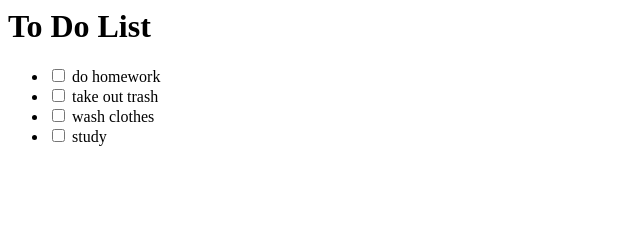
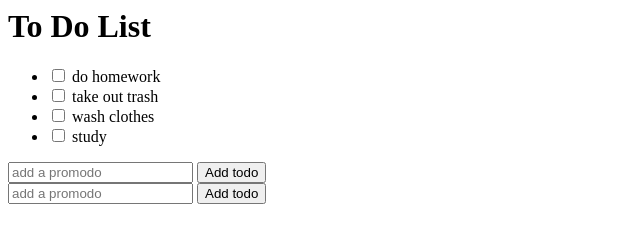
Before and after one commit to nyalx/to_do_app_front_end, a plain HTML site: page index.html in a window 1280 px wide. Shown: the whole page, without its empty margins (0-640 px from the left). Drawn offline with Linux system fonts and the light colour scheme.

Commit message:
Created todo list and inputs for new todo

```diff
--- a/index.html
+++ b/index.html
@@ -21,8 +21,11 @@
                   <input type="checkbox">
                   study
                   </li>
-
-
      </ul>
+     <input type="text" placeholder="add a promodo">
+     <input type="submit"value="Add todo">
+     <br>
+     <input type="number" placeholder="add a promodo">
+     <input type="submit"value="Add todo">
     </body>
 </html>
```
